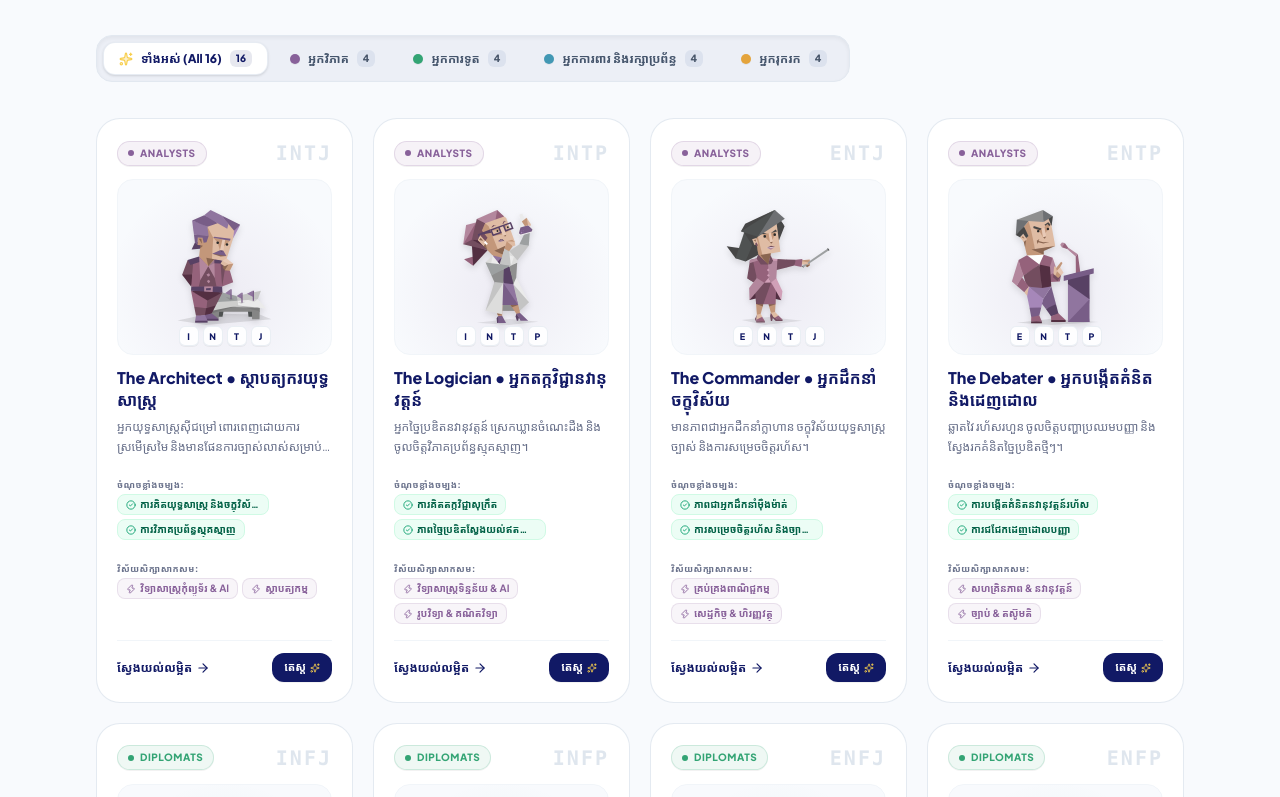
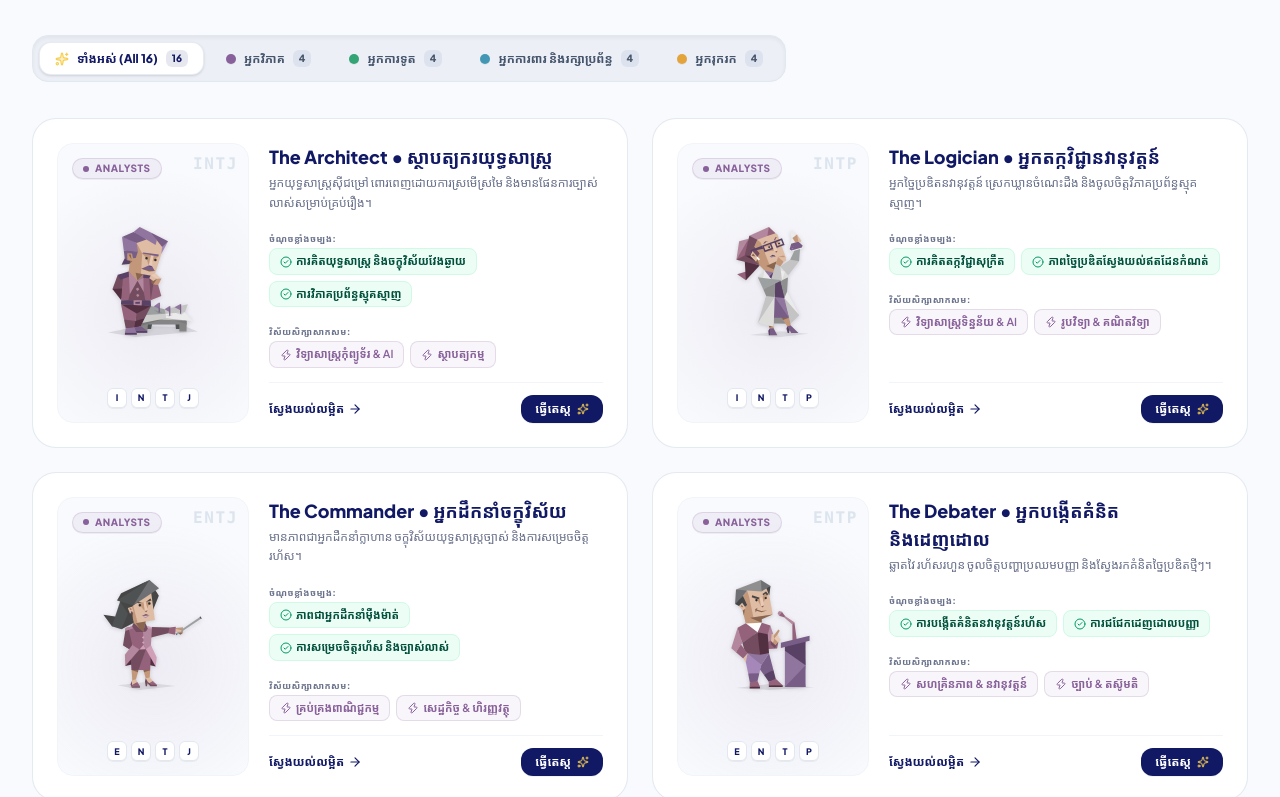
Before and after one commit to Vuthy-Tourn/orienx, a Next.js app in the folder frontend/: page /personality in a window 1280 px wide. Shown: the part 1103-1900 px from the top of the page. Built offline with nearby package versions, Linux system fonts and the light colour scheme.

Commit message:
feat(personality): redesign 16 MBTI cards into spacious horizontal Bento cards with full pills and zero truncation

```diff
--- a/frontend/src/app/(public)/personality/page.tsx
+++ b/frontend/src/app/(public)/personality/page.tsx
@@ -364,7 +364,7 @@ export default function PublicPersonalityGuidePage() {
       </section>
 
       {/* 3. INTERACTIVE 16 ARCHETYPES EXPLORER */}
-      <section className="max-w-6xl mx-auto px-4 sm:px-6 lg:px-8 pt-14 space-y-8">
+      <section className="max-w-7xl mx-auto px-4 sm:px-6 lg:px-8 pt-14 space-y-8">
         {/* Modern Header & Live Search */}
         <div className="flex flex-col md:flex-row md:items-end justify-between gap-5">
           <div className="space-y-1.5">
@@ -507,32 +507,42 @@ export default function PublicPersonalityGuidePage() {
         ) : (
           <motion.div
             layout
-            className="grid grid-cols-1 sm:grid-cols-2 lg:grid-cols-4 gap-5"
+            className="grid grid-cols-1 md:grid-cols-2 gap-6"
           >
             <AnimatePresence mode="popLayout">
               {filteredArchetypes.map(([code, meta]) => {
                 return (
                   <motion.div
                     layout
-                    initial={{ opacity: 0, scale: 0.95 }}
-                    animate={{ opacity: 1, scale: 1 }}
-                    exit={{ opacity: 0, scale: 0.92 }}
+                    initial={{ opacity: 0, y: 12 }}
+                    animate={{ opacity: 1, y: 0 }}
+                    exit={{ opacity: 0, scale: 0.95 }}
                     transition={{ duration: 0.22 }}
                     key={code}
                     onClick={() => setActiveArchetypeCode(code)}
-                    className="relative group rounded-3xl bg-white border border-slate-200/90 p-5 transition-all duration-300 hover:shadow-xl hover:-translate-y-1.5 flex flex-col justify-between space-y-4 cursor-pointer overflow-hidden"
+                    className="relative group rounded-3xl bg-white border border-slate-200/90 hover:border-slate-300 p-5 sm:p-6 transition-all duration-300 hover:shadow-xl hover:-translate-y-1 flex flex-col sm:flex-row gap-5 cursor-pointer overflow-hidden"
                   >
                     {/* Ambient Role Spotlight Glow (ReactBits style) */}
                     <div
-                      className="absolute -top-16 -right-16 w-44 h-44 rounded-full blur-3xl opacity-0 group-hover:opacity-100 transition-opacity duration-500 pointer-events-none"
+                      className="absolute -top-20 -right-20 w-56 h-56 rounded-full blur-3xl opacity-0 group-hover:opacity-100 transition-opacity duration-500 pointer-events-none"
                       style={{ backgroundColor: `${meta.roleColor}25` }}
                     />
 
-                    <div className="space-y-3 relative z-10">
-                      {/* Top Bar: Role Pill Tag + Ghost Monogram Watermark */}
-                      <div className="flex items-center justify-between gap-2">
+                    {/* LEFT / TOP: Character Showcase Stage Pedestal */}
                     <div
-                          className="inline-flex items-center gap-1.5 px-2.5 py-1 rounded-full text-[10px] font-black uppercase tracking-wider border shadow-2xs"
+                      className="relative w-full sm:w-44 md:w-48 shrink-0 rounded-2xl flex flex-col items-center justify-between p-3.5 overflow-hidden border border-slate-100 group-hover:border-slate-200 transition-colors"
+                      style={{
+                        background: `radial-gradient(circle at 50% 60%, ${meta.roleColor}18 0%, transparent 75%), #F8FAFD`,
+                      }}
+                    >
+                      {/* Ghost Watermark Monogram */}
+                      <span className="absolute top-2 right-2.5 text-base font-black tracking-widest text-slate-300/60 group-hover:text-slate-400 transition-colors select-none font-mono">
+                        {code}
+                      </span>
+
+                      {/* Role Pill */}
+                      <div
+                        className="self-start inline-flex items-center gap-1.5 px-2.5 py-0.5 rounded-full text-[10px] font-black uppercase tracking-wider border shadow-2xs"
                         style={{
                           backgroundColor: `${meta.roleColor}14`,
                           color: meta.roleColor,
@@ -546,33 +556,23 @@ export default function PublicPersonalityGuidePage() {
                         <span>{meta.roleNameEn}</span>
                       </div>
 
-                        {/* Ghost Watermark Monogram */}
-                        <span className="text-xl font-black tracking-widest text-slate-300/60 group-hover:text-slate-400/90 transition-colors select-none font-mono">
-                          {code}
-                        </span>
-                      </div>
-
-                      {/* Character Showcase Stage Pedestal (Luminous Spotlight Showcase Pod) */}
-                      <div
-                        className="relative w-full h-44 rounded-2xl flex flex-col items-center justify-center p-3 overflow-hidden border border-slate-100 group-hover:border-slate-200/80 transition-colors"
-                        style={{
-                          background: `radial-gradient(circle at 50% 65%, ${meta.roleColor}18 0%, transparent 75%), #F8FAFD`,
-                        }}
-                      >
+                      {/* Vector Character Image */}
+                      <div className="relative w-full h-32 sm:h-36 flex items-center justify-center my-1.5">
                         <Image
                           src={`/images/personality-types/${code.toLowerCase()}.svg`}
                           alt={code}
-                          width={115}
-                          height={145}
-                          className="object-contain max-h-36 drop-shadow-md transition-all duration-300 ease-out group-hover:scale-110 group-hover:-translate-y-2 group-hover:drop-shadow-xl"
+                          width={110}
+                          height={140}
+                          className="object-contain max-h-32 transition-all duration-300 ease-out group-hover:scale-110 group-hover:-translate-y-1 drop-shadow-sm group-hover:drop-shadow-md"
                         />
+                      </div>
 
-                        {/* 4-Letter Dichotomy Micro-Indicator at bottom of pedestal */}
-                        <div className="absolute bottom-2 inset-x-0 flex items-center justify-center gap-1">
+                      {/* 4-Letter Dichotomy Micro-Indicator */}
+                      <div className="flex items-center justify-center gap-1 w-full pt-1">
                         {code.split("").map((letter, i) => (
                           <span
                             key={i}
-                              className="w-5 h-5 rounded-md text-[9px] font-black flex items-center justify-center bg-white/90 text-[#111965] border border-slate-200/70 shadow-2xs"
+                            className="w-5 h-5 rounded-md text-[9px] font-black flex items-center justify-center bg-white text-[#111965] border border-slate-200 shadow-2xs"
                           >
                             {letter}
                           </span>
@@ -580,59 +580,67 @@ export default function PublicPersonalityGuidePage() {
                       </div>
                     </div>
 
+                    {/* RIGHT: Detailed Content, Full Strengths & Fields, Action CTAs */}
+                    <div className="flex-1 flex flex-col justify-between space-y-3.5 relative z-10 min-w-0">
+                      <div className="space-y-2">
                         {/* Archetype Title & Tagline */}
-                      <div className="space-y-1">
-                        <h3 className="text-base font-black text-[#111965] leading-snug group-hover:text-blue-900 transition-colors">
+                        <div>
+                          <div className="flex items-center justify-between gap-2">
+                            <h3 className="text-base sm:text-lg font-black text-[#111965] group-hover:text-blue-900 transition-colors">
                               {language === "km" ? meta.nameKm : meta.nameEn}
                             </h3>
-                        <p className="text-xs text-[#68708A] line-clamp-2 leading-relaxed pt-0.5">
+                            <span className="text-[10px] font-bold text-[#68708A] bg-slate-100 px-2 py-0.5 rounded-md sm:hidden">
+                              {code}
+                            </span>
+                          </div>
+                          <p className="text-xs text-[#68708A] leading-relaxed pt-0.5 line-clamp-2">
                             {getLocalized({ km: meta.taglineKm, en: meta.taglineEn })}
                           </p>
                         </div>
 
-                      {/* Key Strengths Chips */}
+                        {/* Key Strengths (Full text, No Truncation!) */}
                         {meta.strengthsKm && (
-                        <div className="space-y-1 pt-0.5">
+                          <div className="space-y-1 pt-1">
                             <span className="text-[9px] font-black text-[#68708A] uppercase tracking-wider">
                               {getLocalized({ km: "ចំណុចខ្លាំងចម្បង:", en: "Key Strengths:" })}
                             </span>
-                          <div className="flex flex-wrap gap-1">
+                            <div className="flex flex-wrap gap-1.5">
                               {((language === "km" ? meta.strengthsKm : meta.strengthsEn) || meta.strengthsKm || [])
                                 .slice(0, 2)
                                 .map((s: string, idx: number) => (
                                   <span
                                     key={idx}
-                                  className="inline-flex items-center gap-1 px-2 py-0.5 rounded-lg text-[10px] font-bold bg-emerald-50 text-emerald-800 border border-emerald-100"
+                                    className="inline-flex items-center gap-1 px-2.5 py-1 rounded-lg text-[11px] font-semibold bg-emerald-50 text-emerald-900 border border-emerald-100"
                                   >
-                                  <CheckCircle2 className="w-2.5 h-2.5 text-emerald-600 shrink-0" />
-                                  <span className="truncate max-w-[120px]">{s}</span>
+                                    <CheckCircle2 className="w-3 h-3 text-emerald-600 shrink-0" />
+                                    <span>{s}</span>
                                   </span>
                                 ))}
                             </div>
                           </div>
                         )}
 
-                      {/* Best Academic Fields */}
+                        {/* Best Academic Fields (Full text, No Truncation!) */}
                         {meta.bestFieldsKm && (
                           <div className="space-y-1 pt-0.5">
                             <span className="text-[9px] font-black text-[#68708A] uppercase tracking-wider">
                               {getLocalized({ km: "វិស័យសិក្សាសាកសម:", en: "Top Fields:" })}
                             </span>
-                          <div className="flex flex-wrap gap-1">
+                            <div className="flex flex-wrap gap-1.5">
                               {((language === "km" ? meta.bestFieldsKm : meta.bestFieldsEn) || meta.bestFieldsKm || [])
                                 .slice(0, 2)
                                 .map((f: string, idx: number) => (
                                   <span
                                     key={idx}
-                                  className="inline-flex items-center gap-1 px-2 py-0.5 rounded-lg text-[10px] font-bold border"
+                                    className="inline-flex items-center gap-1 px-2.5 py-1 rounded-lg text-[11px] font-semibold border"
                                     style={{
-                                    backgroundColor: `${meta.roleColor}10`,
+                                      backgroundColor: `${meta.roleColor}0E`,
                                       color: meta.roleColor,
-                                    borderColor: `${meta.roleColor}25`,
+                                      borderColor: `${meta.roleColor}30`,
                                     }}
                                   >
-                                  <Zap className="w-2.5 h-2.5 shrink-0" />
-                                  <span className="truncate max-w-[120px]">{f}</span>
+                                    <Zap className="w-3 h-3 shrink-0" />
+                                    <span>{f}</span>
                                   </span>
                                 ))}
                             </div>
@@ -640,8 +648,8 @@ export default function PublicPersonalityGuidePage() {
                         )}
                       </div>
 
-                    {/* Card Footer: Modern 21st.dev Interactive Row */}
-                    <div className="pt-3 border-t border-slate-100 relative z-10 flex items-center justify-between gap-2">
+                      {/* Card Footer: Interactive Actions */}
+                      <div className="pt-3 border-t border-slate-100 flex items-center justify-between gap-3">
                         <div className="inline-flex items-center gap-1 text-xs font-black text-[#111965] group-hover:text-blue-700 transition-colors">
                           <span>{getLocalized({ km: "ស្វែងយល់លម្អិត", en: "Explore Profile" })}</span>
                           <ArrowRight className="w-3.5 h-3.5 transition-transform group-hover:translate-x-1" />
@@ -650,11 +658,12 @@ export default function PublicPersonalityGuidePage() {
                         <Link
                           href="/dashboard/assessments/personality"
                           onClick={(e) => e.stopPropagation()}
-                        className="inline-flex items-center gap-1 px-3 py-1.5 rounded-xl text-[11px] font-bold bg-[#111965] hover:bg-[#1A2580] text-white shadow-2xs transition-colors shrink-0"
+                          className="inline-flex items-center gap-1.5 px-3.5 py-1.5 rounded-xl text-xs font-bold bg-[#111965] hover:bg-[#1A2580] text-white shadow-2xs transition-colors shrink-0"
                         >
-                        <span>{getLocalized({ km: "តេស្ត", en: "Test" })}</span>
-                        <Sparkles className="w-2.5 h-2.5 text-[#F7CE4D]" />
+                          <span>{getLocalized({ km: "ធ្វើតេស្ត", en: "Take Test" })}</span>
+                          <Sparkles className="w-3 h-3 text-[#F7CE4D]" />
                         </Link>
+                      </div>
                     </div>
                   </motion.div>
                 );
```
Lines whose indentation alone changed are shown as unchanged.
